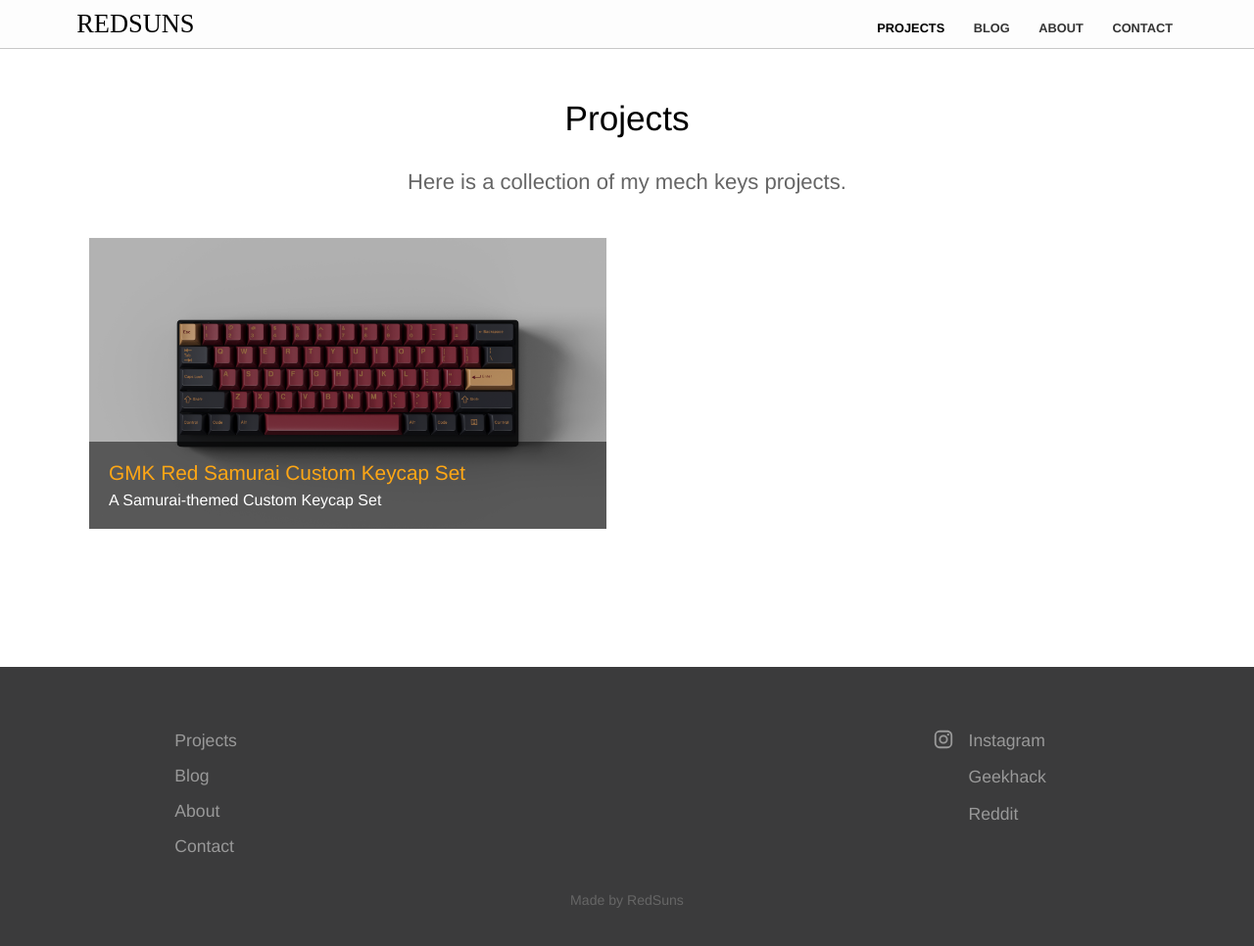
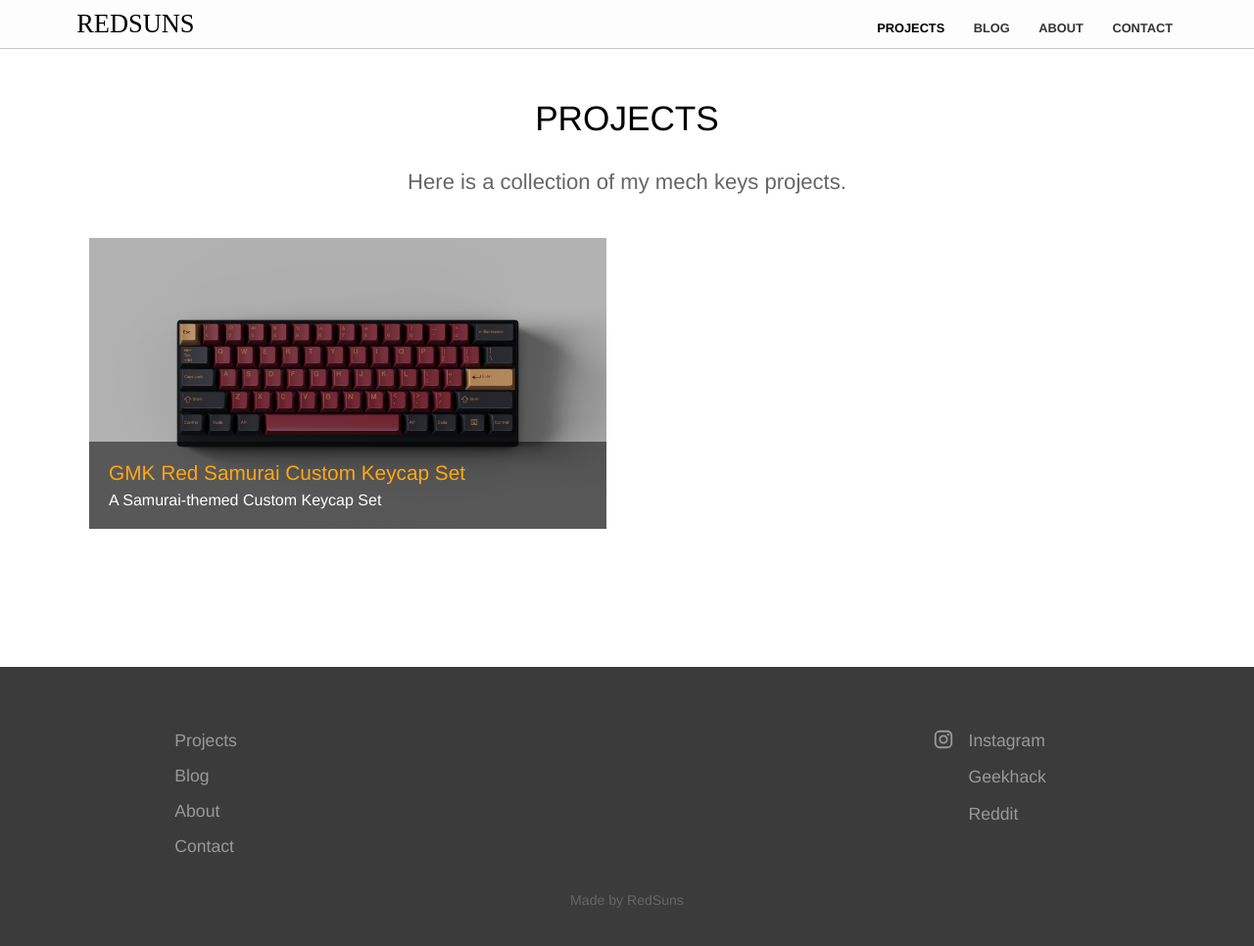
Before and after one commit to RedSunsRMK/redsunsrmk.github.io, a Jekyll site: the page built from projects.html, in a window 1280 px wide and 980 px high. Shown: the top 966 px of the window at 98% size. Built offline with Jekyll 4.4.1, drawn with Linux system fonts in a browser that asks for light colours.

```diff
--- a/projects.html
+++ b/projects.html
@@ -1,6 +1,6 @@
 ---
 title: PROJECTS
-heading: Projects
+heading: PROJECTS
 description: Here is a collection of my mech keys projects.
 ---
 <!--<div class="text editable">
```
